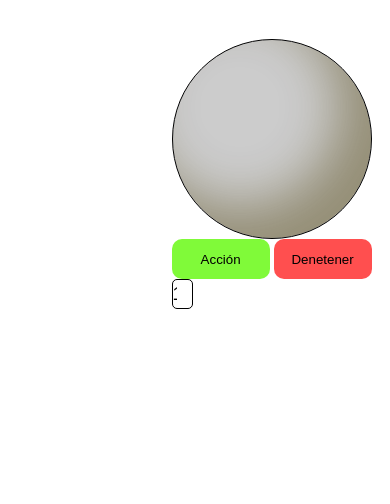
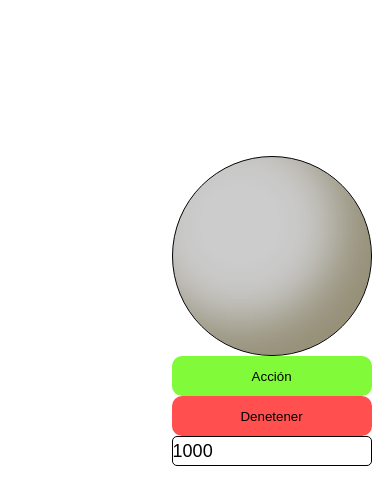
Before and after one commit to LautaroFranc/Color_ramdom, a plain HTML site: page index.html in a window 390 px wide. Drawn offline with Linux system fonts and the light colour scheme.

Commit message:
first commit

```diff
--- a/styles.css
+++ b/styles.css
@@ -70,3 +70,30 @@
 .notacced{
     display:none;
 }
+@media screen and (max-width: 400px) {
+    .cont{
+        margin-left: 44%;
+        margin-top: 40%;
+    }
+    .btms{
+        width:200px;
+        height: 40px;
+        border-radius: 10px;
+    }
+
+    .btm2s{
+
+        width:200px;
+        height:40px;
+        border-radius: 10px;
+    }
+    .accder{
+        display:flex;
+        border:none;
+        border-radius: 5px;
+        width: 200px;
+        font-size: 18px;
+        height: 30px;
+        border: 1px solid rgb(0, 0, 0);
+    }
+}
```
